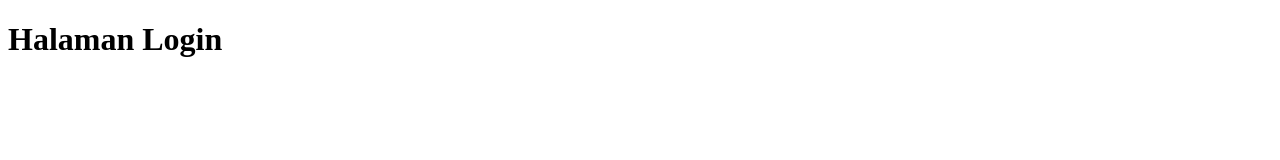
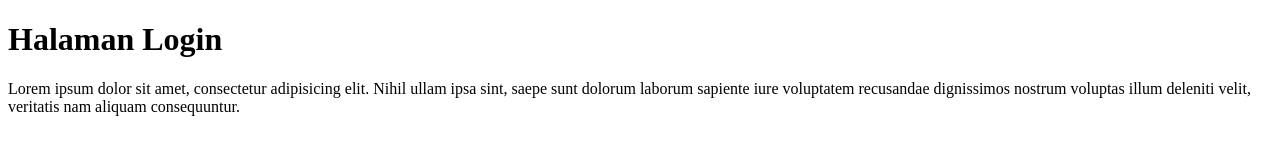
Before and after one commit to naomiwalandouw/belajar-git, a plain HTML site: page login.html in a window 1280 px wide. Drawn offline with Linux system fonts and the light colour scheme.

Commit message:
tambahin isi

```diff
--- a/login.html
+++ b/login.html
@@ -7,5 +7,11 @@
   </head>
   <body>
     <h1>Halaman Login</h1>
+    <p>
+      Lorem ipsum dolor sit amet, consectetur adipisicing elit. Nihil ullam ipsa
+      sint, saepe sunt dolorum laborum sapiente iure voluptatem recusandae
+      dignissimos nostrum voluptas illum deleniti velit, veritatis nam aliquam
+      consequuntur.
+    </p>
   </body>
 </html>
```
